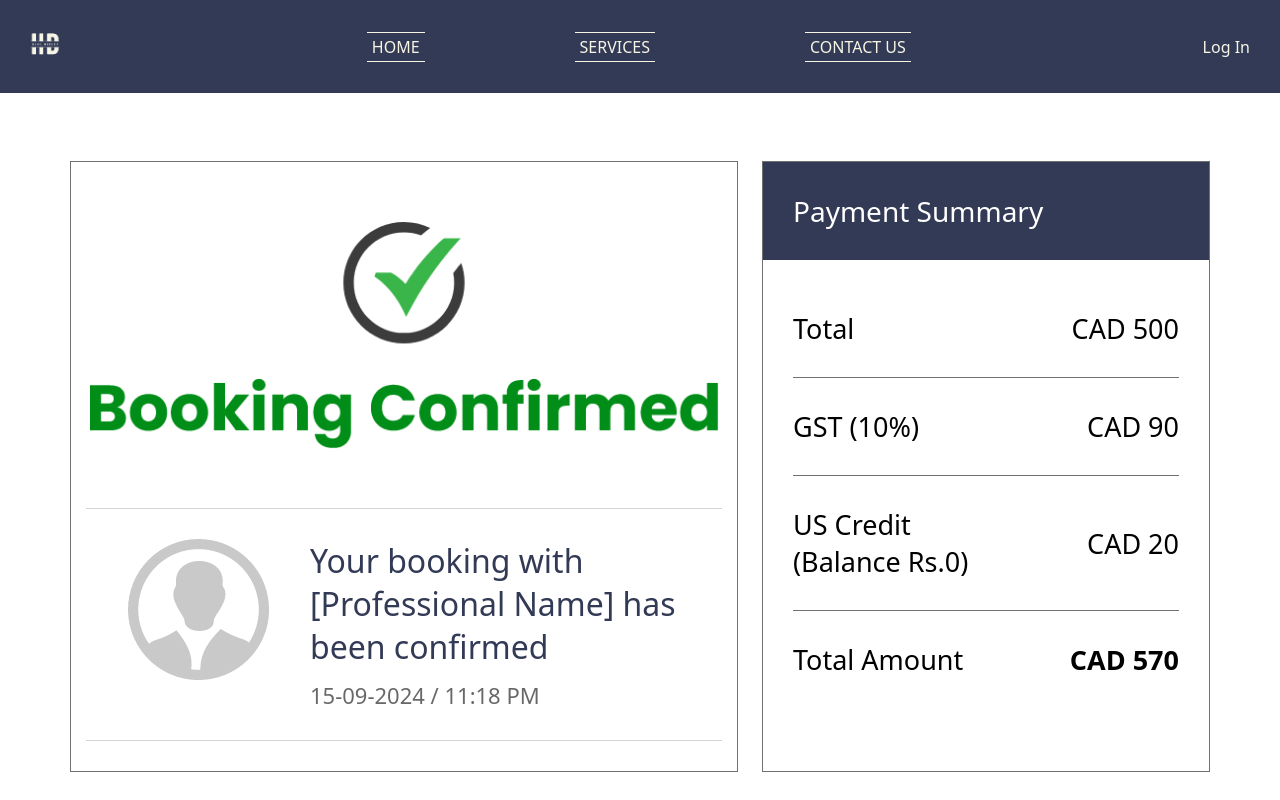
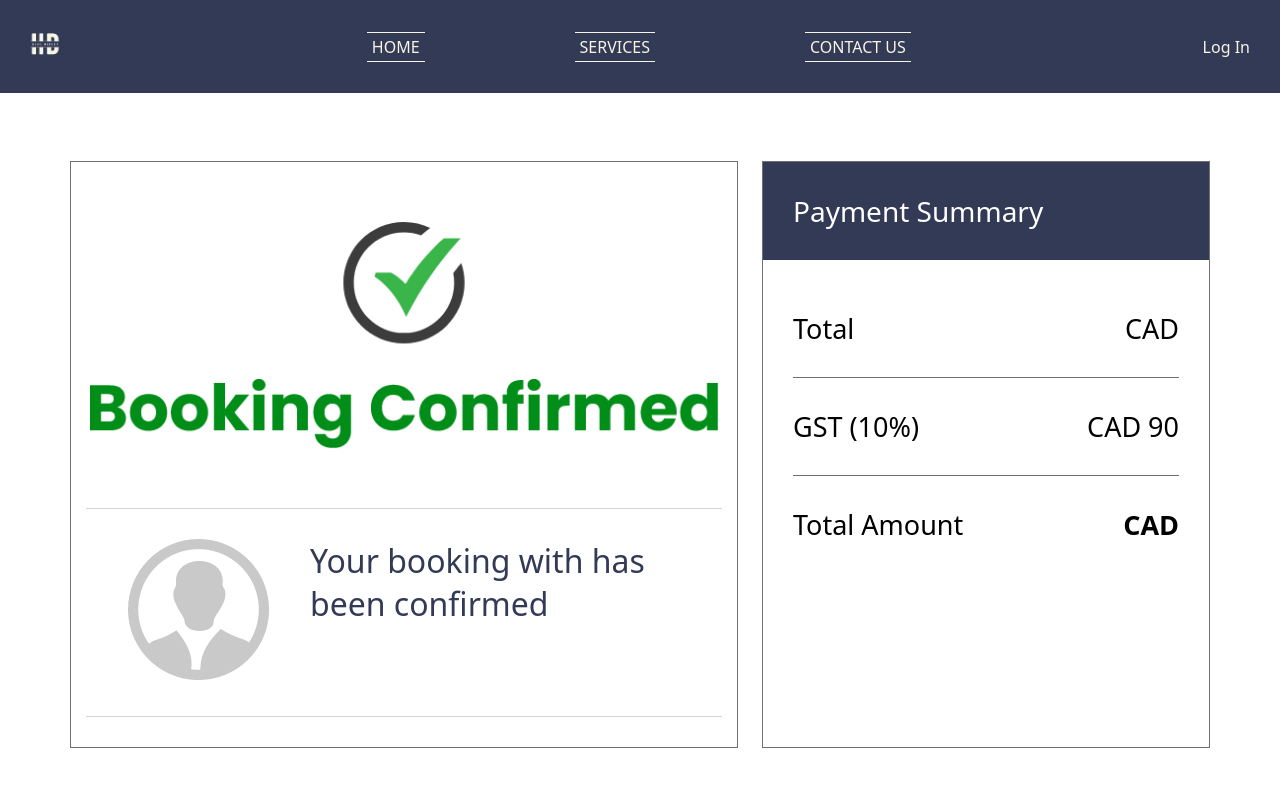
Before and after one commit to merinthomas655/HireDirect, a React (Create React App) app in the folder client/: page /bookingconfirmation in a window 1280 px wide. Shown: the top 800 px of the page. Built offline with nearby package versions, Linux system fonts and the light colour scheme.

Commit message:
Booking confirmation page in send data and set GST logic

```diff
--- a/client/src/pages/Booking.jsx
+++ b/client/src/pages/Booking.jsx
@@ -32,6 +32,7 @@
 
   const provider_id = useLocation();
   const services = provider_id.state?.services || []; // Retrieve services from state
+  const providername = provider_id.state?.providername;
 
   const [isOpen, setIsOpen] = useState(false);
   const [selectedOptions, setSelectedOptions] = useState([]); // Store selected services as objects
@@ -95,14 +96,18 @@
 
   const handleConfirmBooking = async () => {
 
-      if(totalAmount <= 0){
+    const gstRate = 0.10; // 10% GST
+    const gstAmount = amount * gstRate;
+    gstAmount = amount + gstAmount;
+
+    if (totalAmount <= 0) {
       setMessage("Please select any service.");
       return
     }
 
     const query = `
       mutation {
-        createPaymentIntent(amount: ${totalAmount}) {
+        createPaymentIntent(amount: ${gstAmount}) {
           payment {
             clientSecret
           }
@@ -122,8 +127,7 @@
       });
       const result = await response.json();
       if (result.data.createPaymentIntent.success) {
-
-          navigate('/HomePage');
+        navigate(`/bookingconfirmation`, { state: { totalAmount: totalAmount, profilename: providername,gstAmount : gstAmount } });
 
       } else {
         setMessage(result.data.createPaymentIntent.message);
--- a/client/src/pages/BookingConfirmation.jsx
+++ b/client/src/pages/BookingConfirmation.jsx
@@ -1,8 +1,17 @@
 import React from "react";
 import Layout from "../components/Layout";
 import "../css/booking-confirmation.css";
+import { useLocation } from "react-router-dom";
+  import { useNavigate } from 'react-router-dom';
 
 function BookingConfirmation() {
+  const navigate = useNavigate(); // Initialize navigate
+
+  const provider_id = useLocation();
+  const providername = provider_id.state?.profilename;
+  const amount = provider_id.state?.totalAmount;
+  const gstAmount = provider_id.state?.gstAmount;
+
   return (
     <Layout>
       <div className="booking-confirmation-main">
@@ -23,9 +32,9 @@ function BookingConfirmation() {
               </div>
               <div className="booking-c-details">
                 <h2>
-                  Your booking with [Professional Name] has been confirmed
+                Your booking with {providername} has been confirmed
                 </h2>
-                <span className="time-date">15-09-2024 / 11:18 PM</span>
+                {/* <span className="time-date">15-09-2024 / 11:18 PM</span> */}
               </div>
             </div>
           </div>
@@ -34,7 +43,7 @@ function BookingConfirmation() {
             <div className="payment-details-wrapper">
               <div className="payment-details-single-date">
                 <div className="title">Total</div>
-                <div className="cad-amount">CAD 500</div>
+                <div className="cad-amount">CAD {amount}</div>
               </div>
 
               <div className="payment-details-single-date">
@@ -42,17 +51,17 @@ function BookingConfirmation() {
                 <div className="cad-amount">CAD 90</div>
               </div>
 
-              <div className="payment-details-single-date">
+              {/* <div className="payment-details-single-date">
                 <div className="title">
                   US Credit <br />
                   (Balance Rs.0)
                 </div>
                 <div className="cad-amount">CAD 20</div>
-              </div>
+              </div> */}
 
               <div className="payment-details-single-date">
                 <div className="title">Total Amount</div>
-                <div className="cad-amount total">CAD 570</div>
+                <div className="cad-amount total">CAD {gstAmount}</div>
               </div>
             </div>
           </div>
--- a/client/src/pages/ProfessionalProfile.jsx
+++ b/client/src/pages/ProfessionalProfile.jsx
@@ -21,7 +21,7 @@ function ProfessionalProfile() {
   const { provider } = data;
 
   const handleBookNow = () => {
-    navigate(`/booking?providerId=${providerId}`, { state: { services: provider.services } });
+    navigate(`/booking?providerId=${providerId}`, { state: { services: provider.services, providername: provider.user.username } });
   };
   return (
     <Layout>
```
Lines whose indentation alone changed are shown as unchanged.
